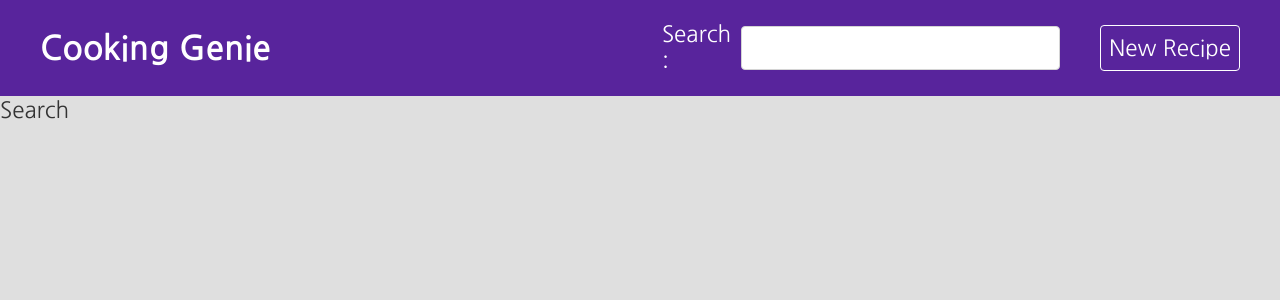
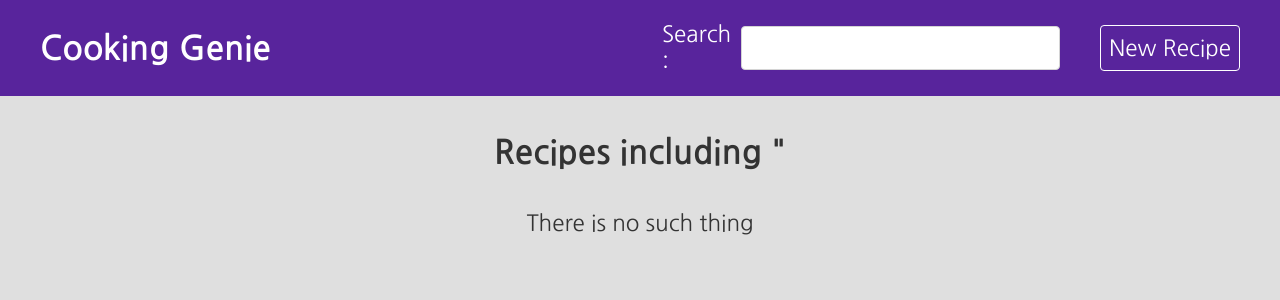
Before and after one commit to genie0320/cooking-genie, a React (Create React App) app: page /search in a window 1280 px wide. Shown: the top 300 px of the page. Built offline with nearby package versions, Linux system fonts and the light colour scheme; data requests are answered from the project's data file.

Commit message:
Add search result

```diff
--- a/src/components/RecipeList.css
+++ b/src/components/RecipeList.css
@@ -44,3 +44,6 @@
     border-radius: 4px;
     margin: 20px auto 0;
   }
+  .nodata {
+    text-align: center;
+  }
--- a/src/components/RecipeList.js
+++ b/src/components/RecipeList.js
@@ -3,6 +3,11 @@ import { Link } from "react-router-dom"
 import './RecipeList.css'
 
 export default function RecipeList({ recipes }) {
+
+    if (recipes.length === 0) {
+        return <div className="nodata">There is no such thing</div>
+    }
+
     return (
         <div className='recipe-list'>
             {recipes.map(recipe => (
--- a/src/components/Searchbar.js
+++ b/src/components/Searchbar.js
@@ -19,6 +19,7 @@ export default function Searchbar() {
         e.preventDefault()
         // ' ' 가 아니다. ` ` 다!
         history.push(`/search?q=${keyword}`)
+
     }
     return (
         <div>
--- a/src/pages/search/Search.js
+++ b/src/pages/search/Search.js
@@ -1,9 +1,25 @@
+import { useFetch } from '../../hooks/useFetch'
+import { useLocation } from 'react-router-dom'
+import RecipeList from '../../components/RecipeList'
 import './Search.css'
 
 export default function Search() {
+
+    const queryWord = useLocation().search
+    const queryKey = new URLSearchParams(queryWord)
+    // js의 기본함수. 사용하려면 먼저 new 해줘야 한다.
+    const keyword = queryKey.get('q')
+    // 여기서 인수는 아무거나 된다... 고 한다.
+
+    const url = 'http://localhost:3000/recipes?q=' + keyword
+    const { error, isPending, data } = useFetch(url)
+
     return (
         <div>
-            Search
+            <h2 className="page-title">Recipes including "{keyword}</h2>
+            {error && <p className="error">{error}</p>}
+            {isPending && <p className="isPending">Loading...</p>}
+            {data && <RecipeList recipes={data} />}
         </div>
     )
 }
```
